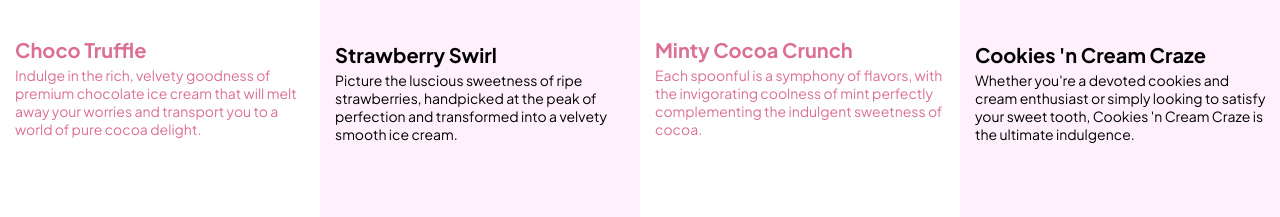
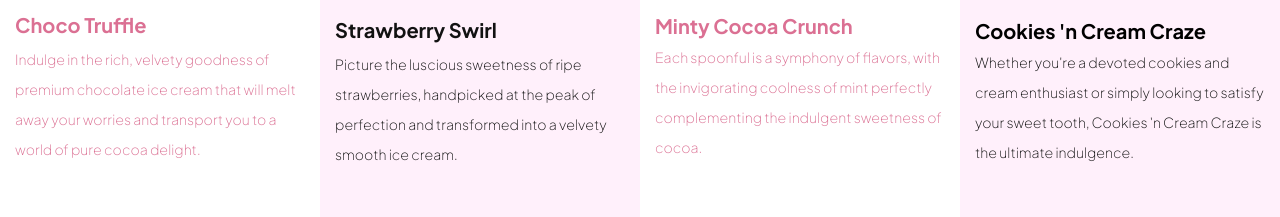
Before and after one commit to biancavictorino/scoops, a website built with Vite: page index.html in a window 1280 px wide. Shown: the part 1923-2140 px from the top of the page. Built offline with nearby package versions, Linux system fonts and the light colour scheme.

Commit message:
repositioned nav links

```diff
--- a/css/sections/flavors.css
+++ b/css/sections/flavors.css
@@ -87,6 +87,17 @@
     font-size: 14px;
 }
 
+.strawberry, .rocky-road p {
+    line-height: 30px;
+    font-weight: 100;
+    color: var(--secondary-color);
+}
+
+.chocolate, .mint-choco p {
+    line-height: 30px;
+    font-weight: 100;
+}
+
 @media only screen and (max-width: 600px) {
     .flavors-section {
         flex-direction: column;
--- a/index.html
+++ b/index.html
@@ -18,13 +18,13 @@
 
       <ul class="header-menu">
         <li>
-          <a href="#menu">Menu</a>
+          <a href="#about-us">About Us</a>
         </li>
         <li>
           <a href="#flavors-section">Flavors</a>
         </li>
         <li>
-          <a href="#about-us">About Us</a>
+          <a href="#menu">Menu</a>
         </li>
         <li>
           <a href="#contact">Contact</a>
```
